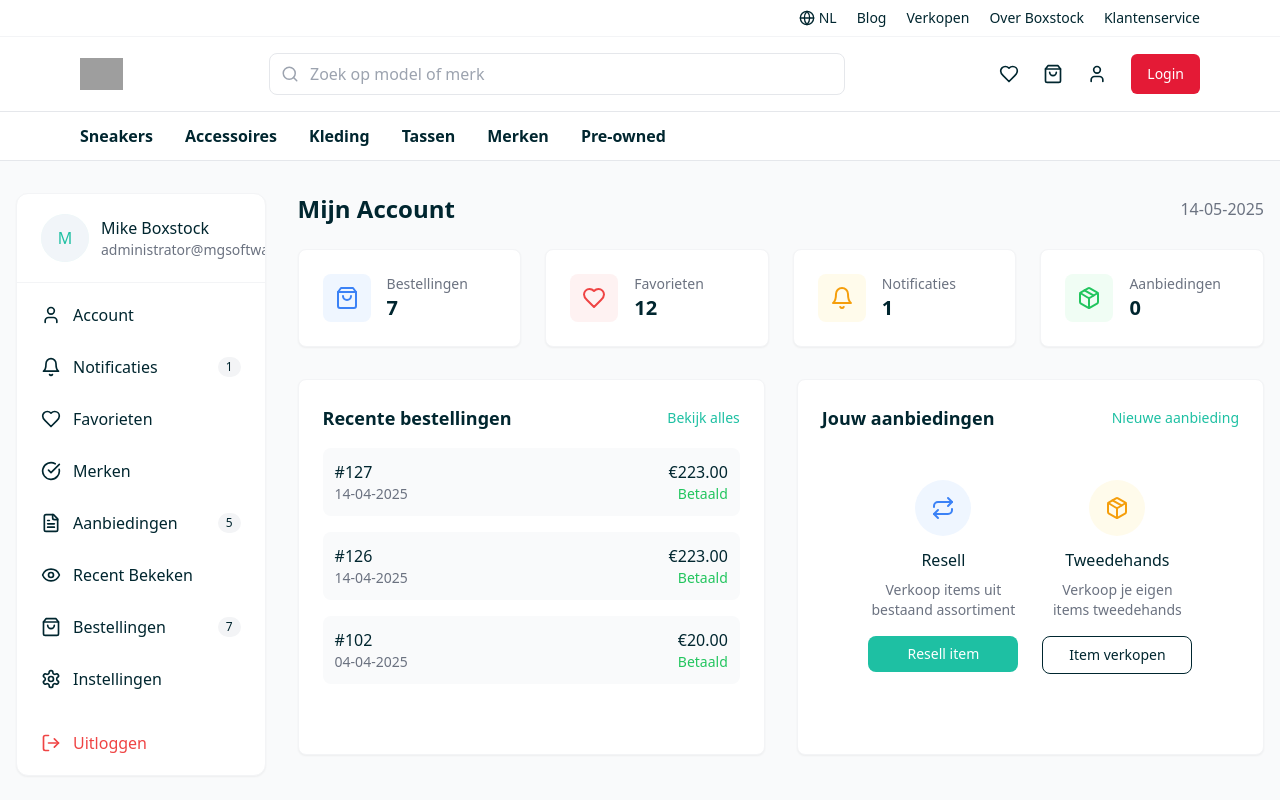
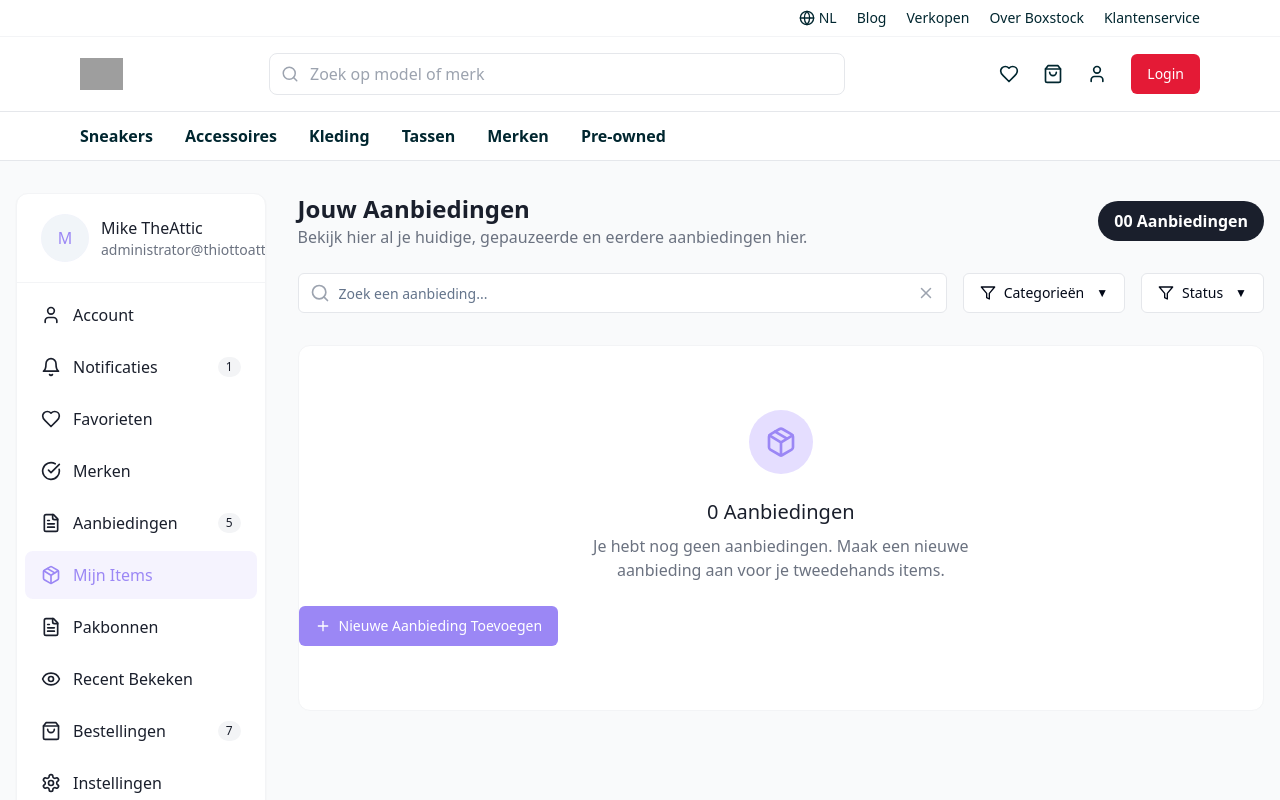
Before and after one commit to MGSoftwareJordan/pixel-perfect-replicas-40, a React (Vite) app: page /account/listings/new in a window 1280 px wide. Shown: the top 800 px of the page. Built offline with nearby package versions, Linux system fonts and the light colour scheme; grey boxes are pictures that could not be loaded.

Commit message:
Restyle account and offers pages
Restyled the account page and the offers page to match "The Attic" brand.

```diff
--- a/src/components/account/AccountListings.tsx
+++ b/src/components/account/AccountListings.tsx
@@ -10,13 +10,13 @@ const AccountListings: React.FC = () => {
     <div>
       <div className="flex flex-col sm:flex-row sm:items-center justify-between mb-6 gap-4">
         <div>
-          <h1 className="text-2xl font-bold text-[#00262F]">Jouw Aanbiedingen</h1>
+          <h1 className="text-2xl font-bold text-[#1A1F2C]">Jouw Aanbiedingen</h1>
           <p className="text-gray-500">
             Bekijk hier al je huidige, gepauzeerde en eerdere aanbiedingen hier.
           </p>
         </div>
 
-        <span className="px-4 py-2 bg-[#00262F] text-white rounded-full text-center font-bold">
+        <span className="px-4 py-2 bg-[#1A1F2C] text-white rounded-full text-center font-bold">
           00 Aanbiedingen
         </span>
       </div>
@@ -53,15 +53,15 @@ const AccountListings: React.FC = () => {
         </Button>
       </div>
 
-      <div className="text-center py-16 bg-white rounded-xl border border-gray-100 mb-8">
-        <div className="mx-auto w-16 h-16 bg-gray-50 rounded-full flex items-center justify-center mb-6">
-          <Package size={32} className="text-gray-400" />
+      <div className="text-center py-16 bg-white rounded-xl border border-gray-100 mb-8 hover:shadow-md transition-shadow">
+        <div className="mx-auto w-16 h-16 bg-[#E5DEFF] rounded-full flex items-center justify-center mb-6">
+          <Package size={32} className="text-[#9b87f5]" />
         </div>
-        <h2 className="text-xl font-medium text-[#00262F] mb-2">0 Aanbiedingen</h2>
+        <h2 className="text-xl font-medium text-[#1A1F2C] mb-2">0 Aanbiedingen</h2>
         <p className="text-gray-500 mb-6 max-w-md mx-auto">
           Je hebt nog geen aanbiedingen. Maak een nieuwe aanbieding aan voor je tweedehands items.
         </p>
-        <Button className="bg-[#1EC0A3] hover:bg-[#18a88f] flex items-center gap-2">
+        <Button className="bg-[#9b87f5] hover:bg-[#7E69AB] flex items-center gap-2 transition-colors">
           <Plus size={18} />
           <span>Nieuwe Aanbieding Toevoegen</span>
         </Button>
--- a/src/components/account/AccountNotifications.tsx
+++ b/src/components/account/AccountNotifications.tsx
@@ -9,7 +9,7 @@ const AccountNotifications: React.FC = () => {
     {
       id: 1,
       date: "03-10-2024",
-      title: "Welkom bij Boxstock!",
+      title: "Welkom bij The Attic!",
       read: false
     }
   ];
@@ -17,8 +17,8 @@ const AccountNotifications: React.FC = () => {
   return (
     <div>
       <div className="flex items-center justify-between mb-6">
-        <h1 className="text-2xl font-bold text-[#00262F]">Jouw Notificaties</h1>
-        <span className="px-2 py-0.5 bg-[#1EC0A3] text-white rounded-full text-sm">
+        <h1 className="text-2xl font-bold text-[#1A1F2C]">Jouw Notificaties</h1>
+        <span className="px-2 py-0.5 bg-[#9b87f5] text-white rounded-full text-sm">
           01
         </span>
       </div>
@@ -28,10 +28,10 @@ const AccountNotifications: React.FC = () => {
       </p>
 
       {notifications.map((notification) => (
-        <Card key={notification.id} className="mb-4 border-gray-100">
+        <Card key={notification.id} className="mb-4 border-gray-100 hover:shadow-md transition-shadow">
           <div className="p-4 flex items-start justify-between">
             <div className="flex items-start gap-4">
-              <div className="mt-1 text-gray-400">
+              <div className="mt-1 text-[#9b87f5]">
                 <svg xmlns="http://www.w3.org/2000/svg" className="w-6 h-6" viewBox="0 0 24 24" fill="none" stroke="currentColor" strokeWidth="2" strokeLinecap="round" strokeLinejoin="round">
                   <path d="M6 8a6 6 0 0 1 12 0c0 7 3 9 3 9H3s3-2 3-9" />
                   <path d="M10.3 21a1.94 1.94 0 0 0 3.4 0" />
@@ -41,10 +41,10 @@ const AccountNotifications: React.FC = () => {
                 <div className="flex items-center mb-1">
                   <span className="text-gray-500 text-sm">{notification.date}</span>
                   {!notification.read && (
-                    <span className="ml-2 w-2 h-2 bg-[#E41A36] rounded-full"></span>
+                    <span className="ml-2 w-2 h-2 bg-[#9b87f5] rounded-full"></span>
                   )}
                 </div>
-                <h3 className="font-medium text-[#00262F]">
+                <h3 className="font-medium text-[#1A1F2C]">
                   {notification.title}
                 </h3>
               </div>
@@ -58,10 +58,10 @@ const AccountNotifications: React.FC = () => {
 
       {notifications.length === 0 && (
         <div className="text-center py-16 bg-gray-50 rounded-xl">
-          <div className="mx-auto w-12 h-12 bg-gray-100 rounded-full flex items-center justify-center mb-4">
-            <Bell size={24} className="text-gray-400" />
+          <div className="mx-auto w-12 h-12 bg-[#E5DEFF] rounded-full flex items-center justify-center mb-4">
+            <Bell size={24} className="text-[#9b87f5]" />
           </div>
-          <h3 className="font-medium text-[#00262F] mb-1">Geen notificaties</h3>
+          <h3 className="font-medium text-[#1A1F2C] mb-1">Geen notificaties</h3>
           <p className="text-gray-500">Je hebt momenteel geen ongelezen notificaties.</p>
         </div>
       )}
--- a/src/components/account/AccountOrders.tsx
+++ b/src/components/account/AccountOrders.tsx
@@ -33,19 +33,19 @@ const AccountOrders: React.FC = () => {
     <div>
       <div className="flex flex-col sm:flex-row sm:items-center justify-between mb-6 gap-4">
         <div>
-          <h1 className="text-2xl font-bold text-[#00262F]">Jouw Bestellingen</h1>
+          <h1 className="text-2xl font-bold text-[#1A1F2C]">Jouw Bestellingen</h1>
           <p className="text-gray-500">Bekijk al je bestelde kledingitems hier.</p>
         </div>
 
-        <span className="px-4 py-2 bg-[#00262F] text-white rounded-full text-center font-bold">
+        <span className="px-4 py-2 bg-[#1A1F2C] text-white rounded-full text-center font-bold">
           07 Producten
         </span>
       </div>
 
-      <div className="bg-white rounded-xl border border-gray-100 overflow-hidden">
+      <div className="bg-white rounded-xl border border-gray-100 overflow-hidden hover:shadow-md transition-shadow">
         <Table>
           <TableHeader>
-            <TableRow className="bg-gray-50">
+            <TableRow className="bg-[#E5DEFF]">
               <TableHead className="font-medium">Nummer</TableHead>
               <TableHead className="font-medium">Datum</TableHead>
               <TableHead className="font-medium">Status</TableHead>
@@ -55,13 +55,13 @@ const AccountOrders: React.FC = () => {
           </TableHeader>
           <TableBody>
             {orders.map((order) => (
-              <TableRow key={order.id}>
-                <TableCell className="font-medium text-[#E41A36]">#{order.id}</TableCell>
+              <TableRow key={order.id} className="hover:bg-gray-50 transition-colors">
+                <TableCell className="font-medium text-[#9b87f5]">#{order.id}</TableCell>
                 <TableCell>{order.date}</TableCell>
                 <TableCell className={getStatusColor(order.status)}>{order.status}</TableCell>
                 <TableCell className="text-right">{order.total}</TableCell>
                 <TableCell className="text-right">
-                  <button className="p-2 text-gray-400 hover:text-[#1EC0A3] transition-colors">
+                  <button className="p-2 text-gray-400 hover:text-[#9b87f5] transition-colors">
                     <Eye size={18} />
                   </button>
                 </TableCell>
--- a/src/components/account/AccountOverview.tsx
+++ b/src/components/account/AccountOverview.tsx
@@ -15,56 +15,56 @@ const AccountOverview: React.FC = () => {
   return (
     <div>
       <div className="flex items-center justify-between mb-6">
-        <h1 className="text-2xl font-bold text-[#00262F]">Mijn Account</h1>
+        <h1 className="text-2xl font-bold text-[#1A1F2C]">Mijn Account</h1>
         <span className="text-gray-500">14-05-2025</span>
       </div>
 
       {/* Quick stats */}
       <div className="grid grid-cols-1 md:grid-cols-2 lg:grid-cols-4 gap-6 mb-8">
-        <Card className="border-gray-100">
+        <Card className="border-gray-100 hover:shadow-md transition-shadow">
           <CardContent className="p-6 flex items-center gap-4">
-            <div className="bg-blue-50 p-3 rounded-lg">
-              <ShoppingBag className="h-6 w-6 text-blue-500" />
+            <div className="bg-[#E5DEFF] p-3 rounded-lg">
+              <ShoppingBag className="h-6 w-6 text-[#9b87f5]" />
             </div>
             <div>
               <p className="text-gray-500 text-sm">Bestellingen</p>
-              <h3 className="text-xl font-bold text-[#00262F]">7</h3>
+              <h3 className="text-xl font-bold text-[#1A1F2C]">7</h3>
             </div>
           </CardContent>
         </Card>
 
-        <Card className="border-gray-100">
+        <Card className="border-gray-100 hover:shadow-md transition-shadow">
           <CardContent className="p-6 flex items-center gap-4">
-            <div className="bg-red-50 p-3 rounded-lg">
-              <Heart className="h-6 w-6 text-red-500" />
+            <div className="bg-[#E5DEFF] p-3 rounded-lg">
+              <Heart className="h-6 w-6 text-[#9b87f5]" />
             </div>
             <div>
               <p className="text-gray-500 text-sm">Favorieten</p>
-              <h3 className="text-xl font-bold text-[#00262F]">12</h3>
+              <h3 className="text-xl font-bold text-[#1A1F2C]">12</h3>
             </div>
           </CardContent>
         </Card>
 
-        <Card className="border-gray-100">
+        <Card className="border-gray-100 hover:shadow-md transition-shadow">
           <CardContent className="p-6 flex items-center gap-4">
-            <div className="bg-amber-50 p-3 rounded-lg">
-              <Bell className="h-6 w-6 text-amber-500" />
+            <div className="bg-[#E5DEFF] p-3 rounded-lg">
+              <Bell className="h-6 w-6 text-[#9b87f5]" />
             </div>
             <div>
               <p className="text-gray-500 text-sm">Notificaties</p>
-              <h3 className="text-xl font-bold text-[#00262F]">1</h3>
+              <h3 className="text-xl font-bold text-[#1A1F2C]">1</h3>
             </div>
           </CardContent>
         </Card>
 
-        <Card className="border-gray-100">
+        <Card className="border-gray-100 hover:shadow-md transition-shadow">
           <CardContent className="p-6 flex items-center gap-4">
-            <div className="bg-green-50 p-3 rounded-lg">
-              <Package className="h-6 w-6 text-green-500" />
+            <div className="bg-[#E5DEFF] p-3 rounded-lg">
+              <Package className="h-6 w-6 text-[#9b87f5]" />
             </div>
             <div>
               <p className="text-gray-500 text-sm">Aanbiedingen</p>
-              <h3 className="text-xl font-bold text-[#00262F]">0</h3>
+              <h3 className="text-xl font-bold text-[#1A1F2C]">5</h3>
             </div>
           </CardContent>
         </Card>
@@ -73,25 +73,25 @@ const AccountOverview: React.FC = () => {
       {/* Recent orders and resell/secondhand section */}
       <div className="grid grid-cols-1 lg:grid-cols-2 gap-8">
         {/* Recent orders */}
-        <Card className="border-gray-100">
+        <Card className="border-gray-100 hover:shadow-md transition-shadow">
           <CardContent className="p-6">
             <div className="flex items-center justify-between mb-4">
-              <h2 className="text-lg font-bold text-[#00262F]">Recente bestellingen</h2>
-              <Link to="/account/orders" className="text-[#1EC0A3] text-sm font-medium">
+              <h2 className="text-lg font-bold text-[#1A1F2C]">Recente bestellingen</h2>
+              <Link to="/account/orders" className="text-[#9b87f5] text-sm font-medium">
                 Bekijk alles
               </Link>
             </div>
 
             <div className="space-y-4">
               {recentOrders.map((order) => (
-                <div key={order.id} className="flex items-center justify-between p-3 bg-gray-50 rounded-lg">
+                <div key={order.id} className="flex items-center justify-between p-3 bg-gray-50 rounded-lg hover:bg-gray-100 transition-colors">
                   <div>
-                    <p className="font-medium text-[#00262F]">#{order.id}</p>
+                    <p className="font-medium text-[#1A1F2C]">#{order.id}</p>
                     <p className="text-sm text-gray-500">{order.date}</p>
                   </div>
                   <div className="text-right">
-                    <p className="font-medium text-[#00262F]">{order.total}</p>
-                    <p className="text-sm text-green-500">{order.status}</p>
+                    <p className="font-medium text-[#1A1F2C]">{order.total}</p>
+                    <p className="text-sm text-[#7E69AB]">{order.status}</p>
                   </div>
                 </div>
               ))}
@@ -100,11 +100,11 @@ const AccountOverview: React.FC = () => {
         </Card>
 
         {/* Resell and Secondhand section */}
-        <Card className="border-gray-100">
+        <Card className="border-gray-100 hover:shadow-md transition-shadow">
           <CardContent className="p-6">
             <div className="flex items-center justify-between mb-4">
-              <h2 className="text-lg font-bold text-[#00262F]">Jouw aanbiedingen</h2>
-              <Link to="/account/listings" className="text-[#1EC0A3] text-sm font-medium">
+              <h2 className="text-lg font-bold text-[#1A1F2C]">Jouw aanbiedingen</h2>
+              <Link to="/account/listings" className="text-[#9b87f5] text-sm font-medium">
                 Nieuwe aanbieding
               </Link>
             </div>
@@ -112,10 +112,10 @@ const AccountOverview: React.FC = () => {
             <div className="flex flex-col items-center justify-center py-8 text-center">
               <div className="flex gap-6 mb-6">
                 <div className="text-center flex flex-col items-center">
-                  <div className="bg-blue-50 p-4 rounded-full mb-3">
-                    <Repeat className="h-6 w-6 text-blue-500" />
+                  <div className="bg-[#E5DEFF] p-4 rounded-full mb-3">
+                    <Repeat className="h-6 w-6 text-[#9b87f5]" />
                   </div>
-                  <h3 className="font-medium text-[#00262F] mb-2">
+                  <h3 className="font-medium text-[#1A1F2C] mb-2">
                     Resell
                   </h3>
                   <p className="text-gray-500 text-sm mb-4 max-w-[150px]">
@@ -123,17 +123,17 @@ const AccountOverview: React.FC = () => {
                   </p>
                   <Link
                     to="/account/listings/new"
-                    className="bg-[#1EC0A3] text-white px-4 py-2 rounded-lg text-sm w-full"
+                    className="bg-[#9b87f5] text-white px-4 py-2 rounded-lg text-sm w-full hover:bg-[#7E69AB] transition-colors"
                   >
                     Resell item
                   </Link>
                 </div>
 
                 <div className="text-center flex flex-col items-center">
-                  <div className="bg-amber-50 p-4 rounded-full mb-3">
-                    <Package className="h-6 w-6 text-amber-500" />
+                  <div className="bg-[#E5DEFF] p-4 rounded-full mb-3">
+                    <Package className="h-6 w-6 text-[#9b87f5]" />
                   </div>
-                  <h3 className="font-medium text-[#00262F] mb-2">
+                  <h3 className="font-medium text-[#1A1F2C] mb-2">
                     Tweedehands
                   </h3>
                   <p className="text-gray-500 text-sm mb-4 max-w-[150px]">
@@ -141,7 +141,7 @@ const AccountOverview: React.FC = () => {
                   </p>
                   <Link
                     to="/account/listings"
-                    className="border border-[#00262F] text-[#00262F] hover:bg-gray-50 px-4 py-2 rounded-lg text-sm w-full"
+                    className="border border-[#9b87f5] text-[#9b87f5] hover:bg-[#E5DEFF] px-4 py-2 rounded-lg text-sm w-full transition-colors"
                   >
                     Item verkopen
                   </Link>
--- a/src/components/account/AccountPackingSlips.tsx
+++ b/src/components/account/AccountPackingSlips.tsx
@@ -7,20 +7,20 @@ const AccountPackingSlips: React.FC = () => {
     <div>
       <div className="flex flex-col sm:flex-row sm:items-center justify-between mb-6 gap-4">
         <div>
-          <h1 className="text-2xl font-bold text-[#00262F]">Pakbonnen</h1>
+          <h1 className="text-2xl font-bold text-[#1A1F2C]">Pakbonnen</h1>
           <p className="text-gray-500">Download pakbonnen voor je aanbiedingen hier.</p>
         </div>
 
-        <span className="px-4 py-2 bg-[#00262F] text-white rounded-full text-center font-bold">
+        <span className="px-4 py-2 bg-[#1A1F2C] text-white rounded-full text-center font-bold">
           00 Opties
         </span>
       </div>
 
-      <div className="text-center py-16 bg-white rounded-xl border border-gray-100">
-        <div className="mx-auto w-16 h-16 bg-gray-50 rounded-full flex items-center justify-center mb-6">
-          <Package size={32} className="text-gray-400" />
+      <div className="text-center py-16 bg-white rounded-xl border border-gray-100 hover:shadow-md transition-shadow">
+        <div className="mx-auto w-16 h-16 bg-[#E5DEFF] rounded-full flex items-center justify-center mb-6">
+          <Package size={32} className="text-[#9b87f5]" />
         </div>
-        <h2 className="text-xl font-medium text-[#00262F] mb-2">Geen pakbonnen beschikbaar</h2>
+        <h2 className="text-xl font-medium text-[#1A1F2C] mb-2">Geen pakbonnen beschikbaar</h2>
         <p className="text-gray-500 max-w-md mx-auto">
           Je hebt momenteel geen actieve aanbiedingen waarvoor pakbonnen beschikbaar zijn.
         </p>
--- a/src/components/account/AccountSidebar.tsx
+++ b/src/components/account/AccountSidebar.tsx
@@ -1,7 +1,7 @@
 
 import React from 'react';
 import { Link } from 'react-router-dom';
-import { User, Bell, Heart, CheckCircle, ShoppingBag, FileText, Eye, Settings } from 'lucide-react';
+import { User, Bell, Heart, CheckCircle, ShoppingBag, FileText, Eye, Settings, Package } from 'lucide-react';
 import { Avatar, AvatarFallback } from '@/components/ui/avatar';
 
 interface AccountSidebarProps {
@@ -11,8 +11,8 @@ interface AccountSidebarProps {
 const AccountSidebar: React.FC<AccountSidebarProps> = ({ activeSection = "overview" }) => {
   // Mock user data
   const user = {
-    name: "Mike Boxstock",
-    email: "administrator@mgsoftware.nl",
+    name: "Mike TheAttic",
+    email: "administrator@thiottoattic.com",
     avatar: "M"
   };
 
@@ -22,6 +22,8 @@ const AccountSidebar: React.FC<AccountSidebarProps> = ({ activeSection = "overvi
     { id: "favorites", name: "Favorieten", icon: Heart, path: "/account/favorites" },
     { id: "brands", name: "Merken", icon: CheckCircle, path: "/account/brands" },
     { id: "offers", name: "Aanbiedingen", icon: FileText, path: "/account/offers", count: 5 },
+    { id: "listings", name: "Mijn Items", icon: Package, path: "/account/listings" },
+    { id: "packing-slips", name: "Pakbonnen", icon: FileText, path: "/account/packing-slips" },
     { id: "recently-viewed", name: "Recent Bekeken", icon: Eye, path: "/account/recently-viewed" },
     { id: "orders", name: "Bestellingen", icon: ShoppingBag, path: "/account/orders", count: 7 },
     { id: "settings", name: "Instellingen", icon: Settings, path: "/account/settings" },
@@ -32,11 +34,11 @@ const AccountSidebar: React.FC<AccountSidebarProps> = ({ activeSection = "overvi
       {/* User profile */}
       <div className="px-6 py-5 border-b border-gray-100">
         <div className="flex items-center gap-3">
-          <Avatar className="h-12 w-12 bg-[#1EC0A3]/10 text-[#1EC0A3]">
+          <Avatar className="h-12 w-12 bg-[#9b87f5]/10 text-[#9b87f5]">
             <AvatarFallback>{user.avatar}</AvatarFallback>
           </Avatar>
           <div>
-            <h3 className="font-medium text-[#00262F]">{user.name}</h3>
+            <h3 className="font-medium text-[#1A1F2C]">{user.name}</h3>
             <p className="text-sm text-gray-500">{user.email}</p>
           </div>
         </div>
@@ -50,8 +52,8 @@ const AccountSidebar: React.FC<AccountSidebarProps> = ({ activeSection = "overvi
             to={item.path}
             className={`flex items-center justify-between px-4 py-3 rounded-lg mb-1 ${
               activeSection === item.id
-                ? "bg-[#1EC0A3]/10 text-[#1EC0A3]"
-                : "text-[#00262F] hover:bg-gray-50"
+                ? "bg-[#9b87f5]/10 text-[#9b87f5]"
+                : "text-[#1A1F2C] hover:bg-gray-50"
             }`}
           >
             <div className="flex items-center gap-3">
@@ -61,7 +63,7 @@ const AccountSidebar: React.FC<AccountSidebarProps> = ({ activeSection = "overvi
             {item.count !== undefined && (
               <span className={`text-xs px-2 py-0.5 rounded-full ${
                 activeSection === item.id
-                  ? "bg-[#1EC0A3]/20"
+                  ? "bg-[#9b87f5]/20"
                   : "bg-gray-100"
               }`}>
                 {item.count}
--- a/src/pages/Account.tsx
+++ b/src/pages/Account.tsx
@@ -13,6 +13,8 @@ import AccountSettings from '@/components/account/AccountSettings';
 import AccountBrands from '@/components/account/AccountBrands';
 import AccountRecentlyViewed from '@/components/account/AccountRecentlyViewed';
 import OfferDetailView from '@/components/account/OfferDetailView';
+import AccountListings from '@/components/account/AccountListings';
+import AccountPackingSlips from '@/components/account/AccountPackingSlips';
 
 const Account: React.FC = () => {
   const { section = "overview", id } = useParams();
@@ -37,6 +39,10 @@ const Account: React.FC = () => {
         return <AccountRecentlyViewed />;
       case "offers":
         return <AccountOffers />;
+      case "listings":
+        return <AccountListings />;
+      case "packing-slips":
+        return <AccountPackingSlips />;
       case "orders":
         return <AccountOrders />;
       case "settings":
```
Also changed, not shown: src/components/account/AccountBrands.tsx (+6 -6 lines), src/components/account/AccountFavorites.tsx (+24 -14 lines).
